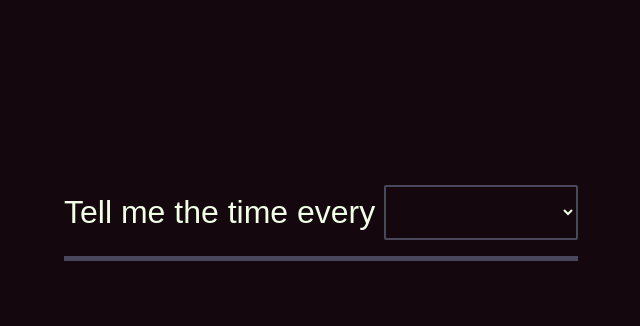
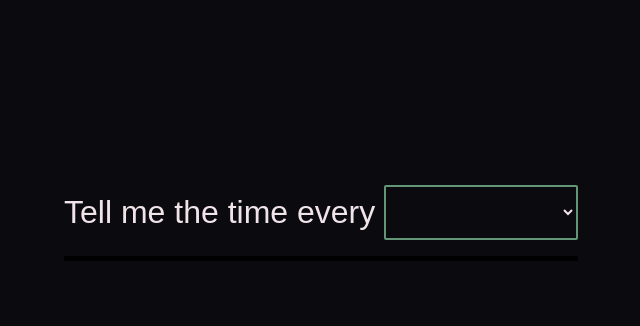
Before and after one commit to TheIttyBittyGalaxy/tell-me-the-time, a plain HTML site: page index.html in a window 1280 px wide. Shown: the part 258-584 px from the top of the page, without its empty margins (319-959 px from the left). Drawn offline with Linux system fonts and the light colour scheme.

Commit message:
Trying out a different colour scheme

```diff
--- a/style.css
+++ b/style.css
@@ -1,4 +1,8 @@
 body {
+	--color-dark: #0b0a0e;
+	--color-accent: #629677;
+	--color-light: #f1e4e8;
+
 	font-family: sans-serif;
 	display: flex;
 	flex-direction: column;
@@ -6,8 +10,8 @@ body {
 	align-items: center;
 	margin: 0;
 	min-height: 100vh;
-	background-color: #14080e;
-	color: #f1ffe7;
+	background-color: var(--color-dark);
+	color: var(--color-light);
 	line-height: 1;
 }
 
@@ -60,7 +64,7 @@ button {
 	width: min-content;
 
 	option {
-		background-color: #49475b;
+		background-color: var(--color-accent);
 	}
 }
 
@@ -68,14 +72,14 @@ button {
 button {
 	background: none;
 	border-radius: 2px;
-	border: 2px solid #49475b;
+	border: 2px solid var(--color-accent);
 	transition: background-color 0.1s;
 	padding: 0.2em;
 	margin: 0;
 
 	&:hover,
 	&.active {
-		background-color: #49475b;
+		background-color: var(--color-accent);
 	}
 }
 
@@ -85,13 +89,13 @@ button {
 }
 
 #info-bar {
-	background-color: #49475b;
+	background-color: black;
 	height: 5px;
 	margin: 0.5em 0;
 
 	#info-bar-inner {
 		width: 0%;
 		height: 100%;
-		background-color: #f1ffe7;
+		background-color: var(--color-accent);
 	}
 }
```
